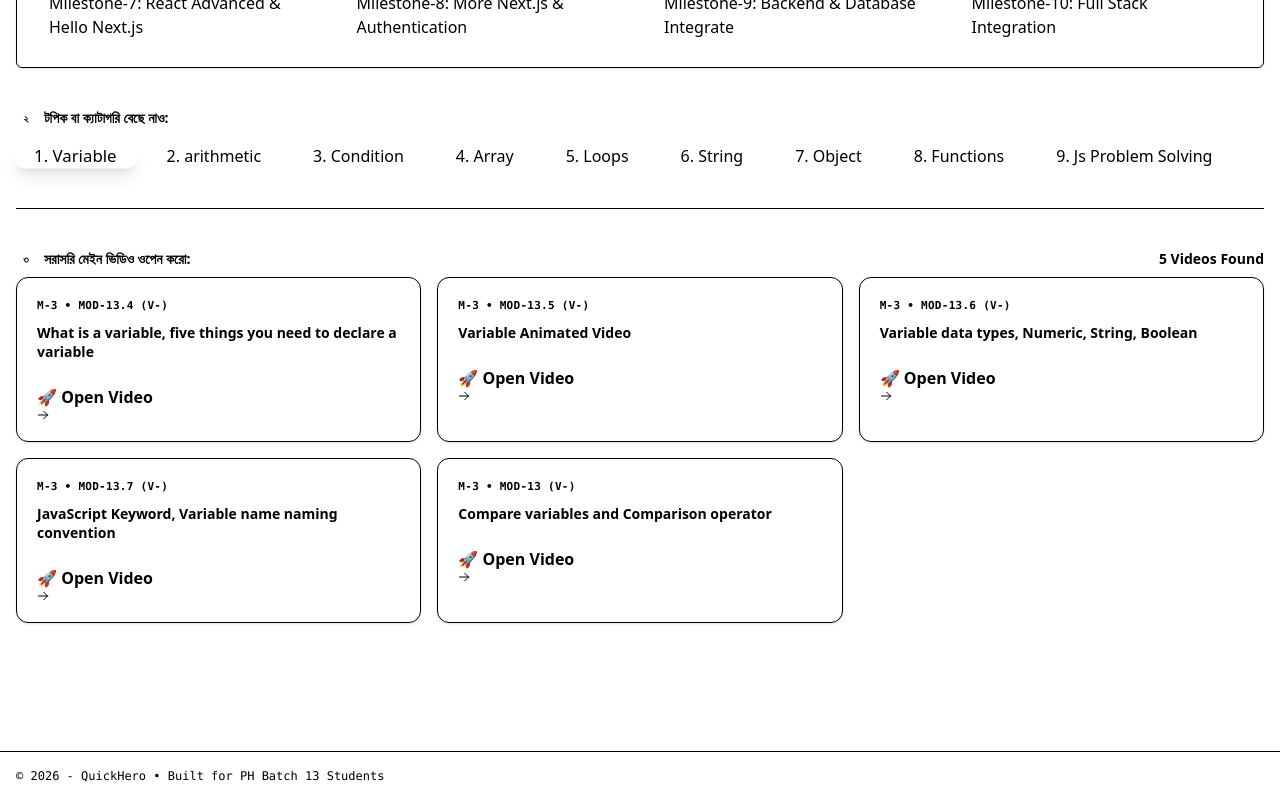
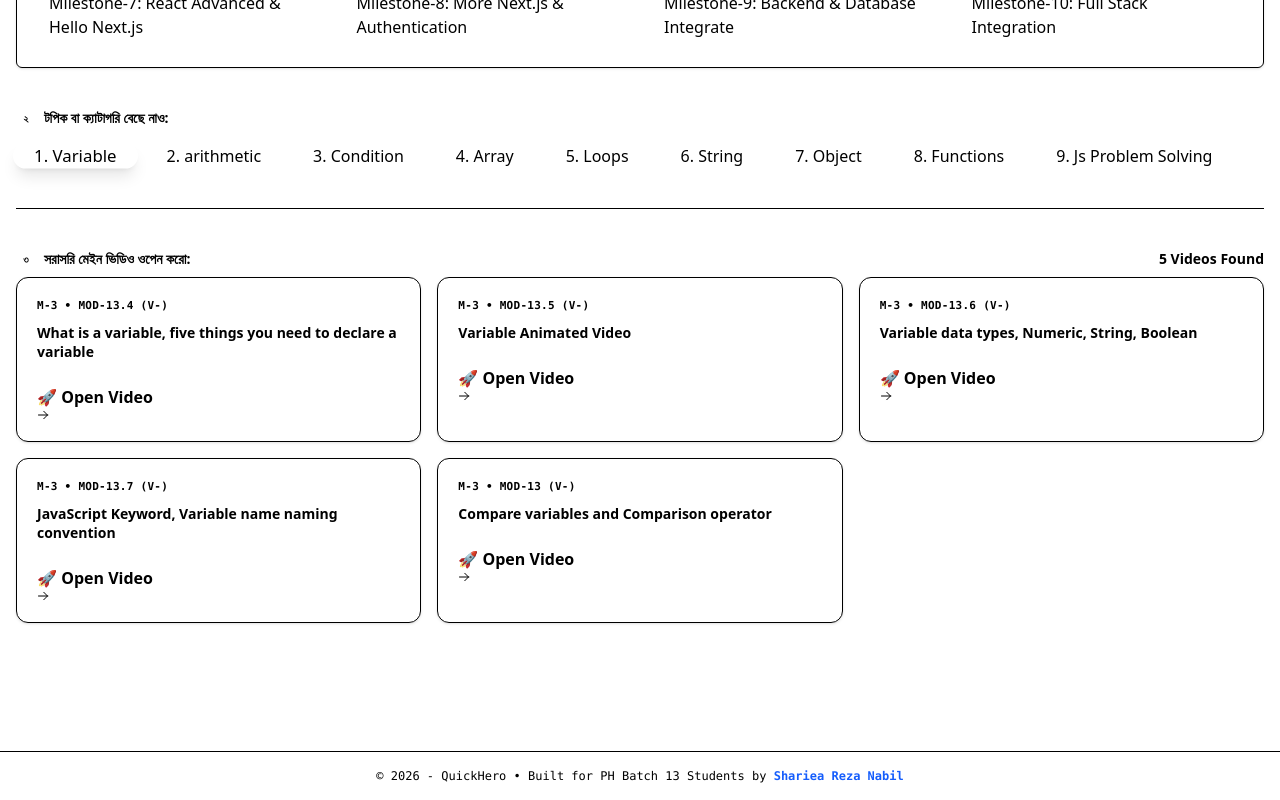
Before and after one commit to Nabil593/quickhero, a Next.js app: page / in a window 1280 px wide. Shown: the part 269-1069 px from the top of the page. Built offline with nearby package versions, Linux system fonts and the light colour scheme.

Commit message:
footer added

```diff
--- a/src/app/page.js
+++ b/src/app/page.js
@@ -214,10 +214,18 @@ export default function Home() {
 
       {/* 🟢 FOOTER */}
       <footer className="footer footer-center p-4 bg-base-100 text-base-content/40 border-t border-base-300 text-xs font-mono mt-20">
-        <div>
+        <div className="flex items-center justify-center w-full">
           <p>
             © {new Date().getFullYear()} - QuickHero • Built for PH Batch 13
-            Students
+            Students by{" "}
+            <a
+              href="https://www.linkedin.com/in/shariea-reza-nabil/"
+              target="_blank"
+              rel="noopener noreferrer"
+              className="text-blue-600 hover:underline hover:text-blue-800 transition-colors font-semibold"
+            >
+              Shariea Reza Nabil
+            </a>
           </p>
         </div>
       </footer>
```
